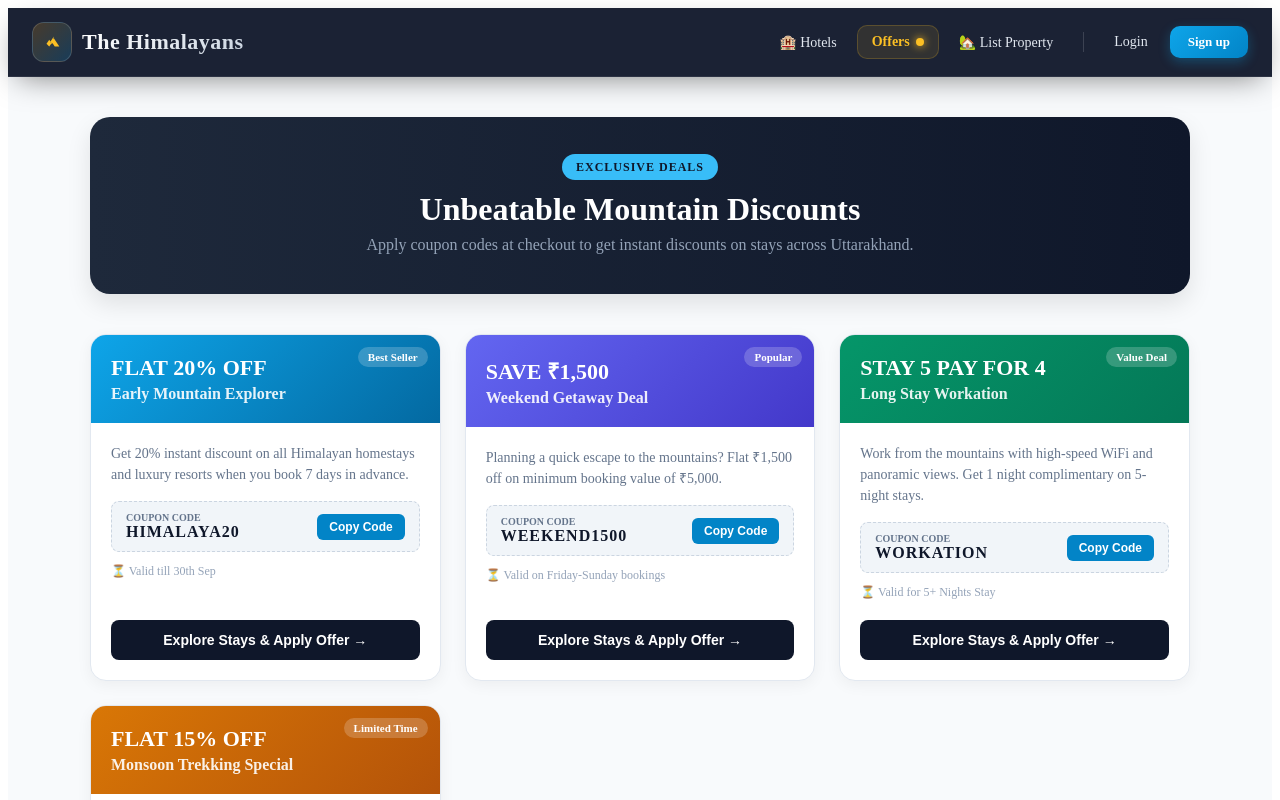
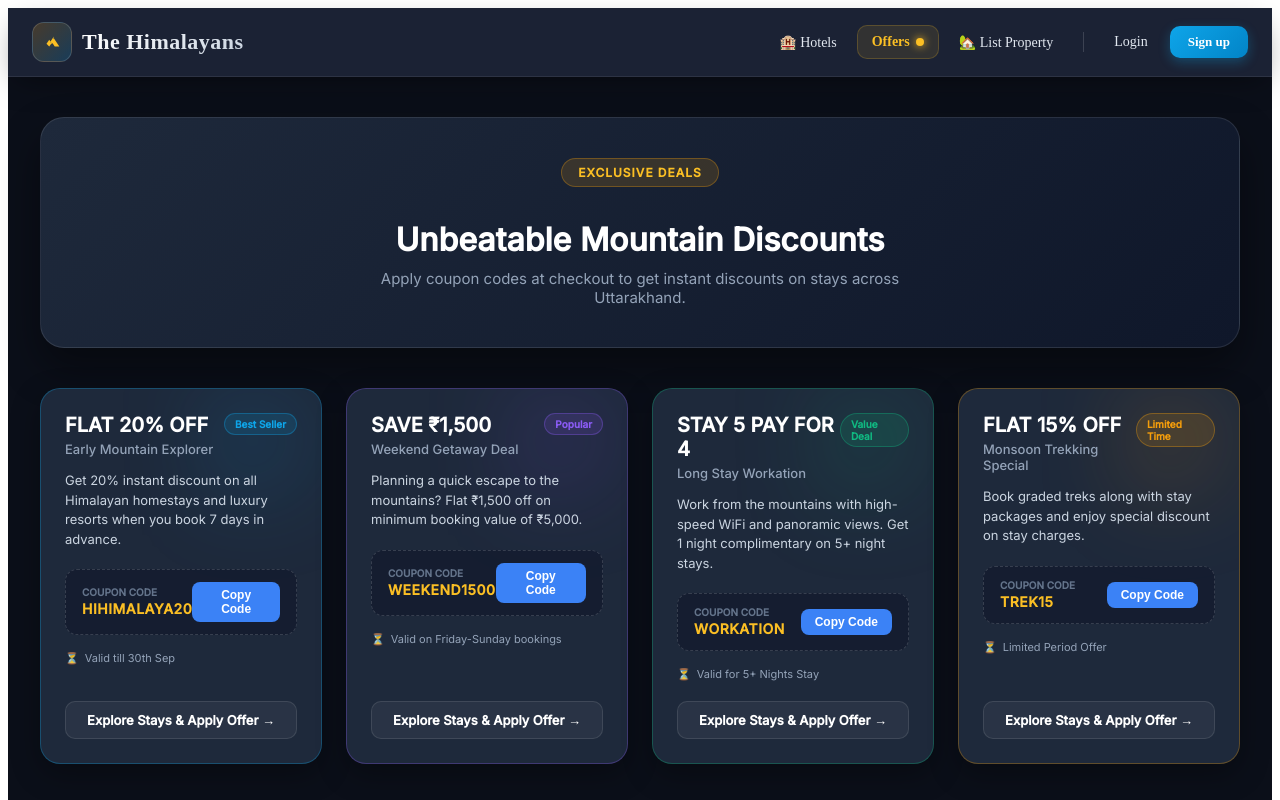
Before and after one commit to pamnautiyal-cpu/himstay, a React (Vite) app in the folder frontend/: page /offers in a window 1280 px wide. Shown: the top 800 px of the page. Built offline with nearby package versions, Linux system fonts and the light colour scheme; no server answers; the database is empty.

Commit message:
Redesigned offers page with modern dark glassmorphic live cards

```diff
--- a/frontend/src/pages/Offers.jsx
+++ b/frontend/src/pages/Offers.jsx
@@ -1,226 +1,234 @@
 import React, { useState } from "react";
-import { useNavigate } from "react-router-dom";
+import { Link } from "react-router-dom";
 
 export default function Offers() {
-  const navigate = useNavigate();
   const [copiedCode, setCopiedCode] = useState("");
+
+  const handleCopy = (code) => {
+    navigator.clipboard.writeText(code);
+    setCopiedCode(code);
+    setTimeout(() => setCopiedCode(""), 2000);
+  };
 
   const offersList = [
     {
       id: 1,
-      title: "Early Mountain Explorer",
-      tag: "FLAT 20% OFF",
-      code: "HIMALAYA20",
-      validTill: "Valid till 30th Sep",
+      title: "FLAT 20% OFF",
+      subtitle: "Early Mountain Explorer",
       desc: "Get 20% instant discount on all Himalayan homestays and luxury resorts when you book 7 days in advance.",
-      bgGradient: "linear-gradient(135deg, #0ea5e9 0%, #0369a1 100%)",
+      code: "HIHIMALAYA20",
+      validity: "Valid till 30th Sep",
       badge: "Best Seller",
+      badgeColor: "#0ea5e9",
+      gradient: "linear-gradient(135deg, rgba(14, 165, 233, 0.15), rgba(2, 132, 199, 0.05))",
+      borderCol: "rgba(14, 165, 233, 0.3)"
     },
     {
       id: 2,
-      title: "Weekend Getaway Deal",
-      tag: "SAVE ₹1,500",
+      title: "SAVE ₹1,500",
+      subtitle: "Weekend Getaway Deal",
+      desc: "Planning a quick escape to the mountains? Flat ₹1,500 off on minimum booking value of ₹5,000.",
       code: "WEEKEND1500",
-      validTill: "Valid on Friday-Sunday bookings",
-      desc: "Planning a quick escape to the mountains? Flat ₹1,500 off on minimum booking value of ₹5,000.",
-      bgGradient: "linear-gradient(135deg, #6366f1 0%, #4338ca 100%)",
+      validity: "Valid on Friday-Sunday bookings",
       badge: "Popular",
+      badgeColor: "#8b5cf6",
+      gradient: "linear-gradient(135deg, rgba(139, 92, 246, 0.15), rgba(109, 40, 217, 0.05))",
+      borderCol: "rgba(139, 92, 246, 0.3)"
     },
     {
       id: 3,
-      title: "Long Stay Workation",
-      tag: "STAY 5 PAY FOR 4",
+      title: "STAY 5 PAY FOR 4",
+      subtitle: "Long Stay Workation",
+      desc: "Work from the mountains with high-speed WiFi and panoramic views. Get 1 night complimentary on 5+ night stays.",
       code: "WORKATION",
-      validTill: "Valid for 5+ Nights Stay",
-      desc: "Work from the mountains with high-speed WiFi and panoramic views. Get 1 night complimentary on 5-night stays.",
-      bgGradient: "linear-gradient(135deg, #059669 0%, #047857 100%)",
+      validity: "Valid for 5+ Nights Stay",
       badge: "Value Deal",
+      badgeColor: "#10b981",
+      gradient: "linear-gradient(135deg, rgba(16, 185, 129, 0.15), rgba(5, 150, 105, 0.05))",
+      borderCol: "rgba(16, 185, 129, 0.3)"
     },
     {
       id: 4,
-      title: "Monsoon Trekking Special",
-      tag: "FLAT 15% OFF",
+      title: "FLAT 15% OFF",
+      subtitle: "Monsoon Trekking Special",
+      desc: "Book graded treks along with stay packages and enjoy special discount on stay charges.",
       code: "TREK15",
-      validTill: "Limited Period Offer",
-      desc: "Book guided treks along with stay packages and enjoy special discount on stay charges.",
-      bgGradient: "linear-gradient(135deg, #d97706 0%, #b45309 100%)",
+      validity: "Limited Period Offer",
       badge: "Limited Time",
-    },
+      badgeColor: "#f59e0b",
+      gradient: "linear-gradient(135deg, rgba(245, 158, 11, 0.15), rgba(217, 119, 6, 0.05))",
+      borderCol: "rgba(245, 158, 11, 0.3)"
+    }
   ];
 
-  const copyToClipboard = (code) => {
-    navigator.clipboard.writeText(code);
-    setCopiedCode(code);
-    setTimeout(() => setCopiedCode(""), 2500);
-  };
+  return (
+    <div style={{
+      background: "#0b0f19",
+      minHeight: "100vh",
+      padding: "40px 20px",
+      color: "#f8fafc",
+      fontFamily: "Inter, sans-serif"
+    }}>
+      <div style={{ maxWidth: "1200px", margin: "0 auto" }}>
 
-  return (
-    <div style={{ backgroundColor: "#f8fafc", minHeight: "85vh", padding: "40px 20px" }}>
-      <div style={{ maxWidth: "1100px", margin: "0 auto" }}>
-
-        {/* Banner Section */}
-        <div
-          style={{
-            background: "linear-gradient(90deg, #1e293b 0%, #0f172a 100%)",
-            borderRadius: "20px",
-            padding: "40px 30px",
-            color: "#fff",
+        {/* Header Banner */}
+        <div style={{
+          background: "linear-gradient(135deg, #1e293b 0%, #0f172a 100%)",
+          border: "1px solid rgba(255, 255, 255, 0.1)",
+          borderRadius: "24px",
+          padding: "40px 20px",
           textAlign: "center",
           marginBottom: "40px",
-            boxShadow: "0 10px 25px rgba(0,0,0,0.1)",
-          }}
-        >
-          <span
-            style={{
-              background: "#38bdf8",
-              color: "#0f172a",
-              padding: "6px 14px",
+          boxShadow: "0 20px 40px rgba(0, 0, 0, 0.4)",
+          position: "relative",
+          overflow: "hidden"
+        }}>
+          <div style={{
+            display: "inline-block",
+            background: "rgba(245, 158, 11, 0.15)",
+            color: "#fbbf24",
+            padding: "6px 16px",
             borderRadius: "20px",
             fontSize: "12px",
             fontWeight: "700",
-              textTransform: "uppercase",
             letterSpacing: "1px",
-            }}
-          >
-            Exclusive Deals
-          </span>
-          <h1 style={{ fontSize: "32px", margin: "16px 0 8px 0", fontWeight: "800" }}>
+            marginBottom: "12px",
+            border: "1px solid rgba(245, 158, 11, 0.3)"
+          }}>
+            EXCLUSIVE DEALS
+          </div>
+          <h1 style={{ fontSize: "32px", fontWeight: "800", marginBottom: "10px", color: "#ffffff" }}>
             Unbeatable Mountain Discounts
           </h1>
-          <p style={{ color: "#94a3b8", fontSize: "16px", maxWidth: "600px", margin: "0 auto" }}>
+          <p style={{ color: "#94a3b8", fontSize: "15px", maxWidth: "600px", margin: "0 auto" }}>
             Apply coupon codes at checkout to get instant discounts on stays across Uttarakhand.
           </p>
         </div>
 
         {/* Offers Grid */}
-        <div
-          style={{
+        <div style={{
           display: "grid",
-            gridTemplateColumns: "repeat(auto-fit, minmax(320px, 1fr))",
-            gap: "24px",
-          }}
-        >
+          gridTemplateColumns: "repeat(auto-fit, minmax(280px, 1fr))",
+          gap: "24px"
+        }}>
           {offersList.map((offer) => (
-            <div
-              key={offer.id}
-              style={{
-                backgroundColor: "#ffffff",
-                borderRadius: "16px",
-                overflow: "hidden",
-                border: "1px solid #e2e8f0",
-                boxShadow: "0 4px 15px rgba(0, 0, 0, 0.05)",
+            <div key={offer.id} style={{
+              background: "#1e293b",
+              borderRadius: "20px",
+              border: `1px solid ${offer.borderCol}`,
+              padding: "24px",
               display: "flex",
               flexDirection: "column",
-                justify: "space-between",
+              justifyContent: "space-between",
+              boxShadow: "0 10px 30px rgba(0,0,0,0.3)",
+              transition: "transform 0.3s ease, box-shadow 0.3s ease",
               position: "relative",
-              }}
-            >
-              {/* Card Header */}
-              <div
-                style={{
-                  background: offer.bgGradient,
-                  color: "#fff",
-                  padding: "20px",
-                  position: "relative",
-                }}
-              >
-                <span
-                  style={{
+              overflow: "hidden",
+              backdropFilter: "blur(12px)"
+            }}>
+              {/* Background Glow Effect */}
+              <div style={{
                 position: "absolute",
-                    top: "12px",
-                    right: "12px",
-                    backgroundColor: "rgba(255, 255, 255, 0.2)",
-                    backdropFilter: "blur(4px)",
-                    color: "#fff",
-                    fontSize: "11px",
+                top: 0,
+                right: 0,
+                width: "120px",
+                height: "120px",
+                background: offer.gradient,
+                filter: "blur(40px)",
+                zIndex: 0
+              }} />
+
+              <div style={{ position: "relative", zIndex: 1 }}>
+                {/* Top Badge & Title */}
+                <div style={{ display: "flex", justifyContent: "space-between", alignItems: "flex-start", marginBottom: "14px" }}>
+                  <div>
+                    <h3 style={{ fontSize: "20px", fontWeight: "800", color: "#ffffff", margin: 0 }}>
+                      {offer.title}
+                    </h3>
+                    <p style={{ fontSize: "13px", color: "#94a3b8", fontWeight: "500", margin: "4px 0 0 0" }}>
+                      {offer.subtitle}
+                    </p>
+                  </div>
+                  <span style={{
+                    background: `${offer.badgeColor}22`,
+                    color: offer.badgeColor,
+                    border: `1px solid ${offer.badgeColor}55`,
+                    fontSize: "10px",
                     fontWeight: "700",
                     padding: "4px 10px",
-                    borderRadius: "12px",
-                  }}
-                >
+                    borderRadius: "20px"
+                  }}>
                     {offer.badge}
                   </span>
-                <div style={{ fontSize: "22px", fontWeight: "800", marginBottom: "4px" }}>
-                  {offer.tag}
-                </div>
-                <div style={{ fontSize: "16px", fontWeight: "600", opacity: 0.9 }}>
-                  {offer.title}
-                </div>
                 </div>
 
-              {/* Card Body */}
-              <div style={{ padding: "20px", flexGrow: 1 }}>
-                <p style={{ color: "#64748b", fontSize: "14px", lineHeight: "1.5", margin: "0 0 16px 0" }}>
+                <p style={{ fontSize: "13px", color: "#cbd5e1", lineHeight: "1.5", marginBottom: "20px" }}>
                   {offer.desc}
                 </p>
 
                 {/* Coupon Box */}
-                <div
-                  style={{
+                <div style={{
+                  background: "rgba(15, 23, 42, 0.6)",
+                  border: "1px dashed rgba(255, 255, 255, 0.15)",
+                  borderRadius: "12px",
+                  padding: "12px 16px",
                   display: "flex",
+                  justifyContent: "space-between",
                   alignItems: "center",
-                    justifyContent: "space-between",
-                    backgroundColor: "#f1f5f9",
-                    border: "1px dashed #cbd5e1",
-                    borderRadius: "8px",
-                    padding: "10px 14px",
-                    marginBottom: "12px",
-                  }}
-                >
+                  marginBottom: "16px"
+                }}>
                   <div>
-                    <div style={{ fontSize: "10px", color: "#64748b", textTransform: "uppercase", fontWeight: "700" }}>
+                    <span style={{ fontSize: "10px", color: "#64748b", display: "block", textTransform: "uppercase", fontWeight: "600" }}>
                       Coupon Code
-                    </div>
-                    <div style={{ fontSize: "16px", fontWeight: "800", color: "#0f172a", letterSpacing: "1px" }}>
+                    </span>
+                    <span style={{ fontSize: "14px", fontWeight: "700", color: "#fbbf24", letterSpacing: "0.5px" }}>
                       {offer.code}
-                    </div>
+                    </span>
                   </div>
                   <button
-                    onClick={() => copyToClipboard(offer.code)}
+                    onClick={() => handleCopy(offer.code)}
                     style={{
-                      backgroundColor: copiedCode === offer.code ? "#10b981" : "#0284c7",
-                      color: "#fff",
+                      background: copiedCode === offer.code ? "#10b981" : "#3b82f6",
+                      color: "#ffffff",
                       border: "none",
-                      borderRadius: "6px",
-                      padding: "6px 12px",
+                      padding: "6px 14px",
+                      borderRadius: "8px",
                       fontSize: "12px",
                       fontWeight: "600",
                       cursor: "pointer",
-                      transition: "all 0.2s ease",
+                      transition: "background 0.2s"
                     }}
                   >
                     {copiedCode === offer.code ? "Copied!" : "Copy Code"}
                   </button>
                 </div>
 
-                <div style={{ fontSize: "12px", color: "#94a3b8", fontWeight: "500" }}>
-                  ⏳ {offer.validTill}
+                <div style={{ fontSize: "11px", color: "#94a3b8", display: "flex", alignItems: "center", gap: "6px", marginBottom: "20px" }}>
+                  <span>⏳</span> {offer.validity}
                 </div>
               </div>
 
               {/* Action Button */}
-              <div style={{ padding: "0 20px 20px 20px" }}>
-                <button
-                  onClick={() => navigate("/hotels")}
-                  style={{
-                    width: "100%",
-                    padding: "12px",
-                    backgroundColor: "#0f172a",
-                    color: "#fff",
-                    border: "none",
-                    borderRadius: "8px",
-                    fontSize: "14px",
-                    fontWeight: "700",
-                    cursor: "pointer",
-                    transition: "background 0.2s",
-                  }}
-                >
+              <Link to="/hotels" style={{
+                background: "rgba(255, 255, 255, 0.05)",
+                border: "1px solid rgba(255, 255, 255, 0.1)",
+                color: "#ffffff",
+                textAlign: "center",
+                padding: "10px",
+                borderRadius: "10px",
+                textDecoration: "none",
+                fontSize: "13px",
+                fontWeight: "600",
+                display: "block",
+                transition: "all 0.2s ease",
+                zIndex: 1
+              }}>
                 Explore Stays & Apply Offer →
-                </button>
-              </div>
+              </Link>
             </div>
           ))}
         </div>
+
       </div>
     </div>
   );
```
Lines whose indentation alone changed are shown as unchanged.
